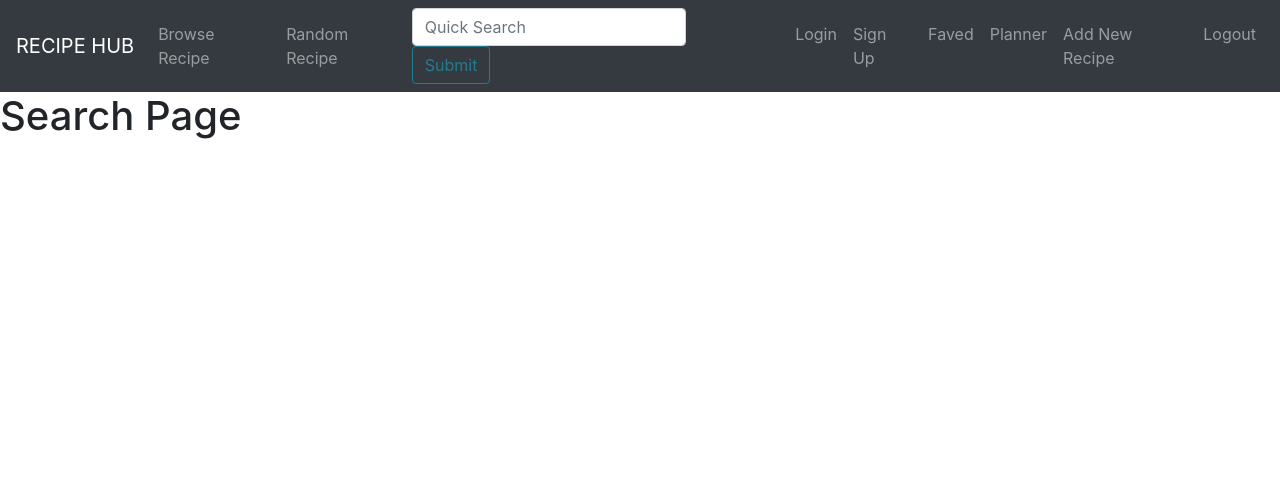
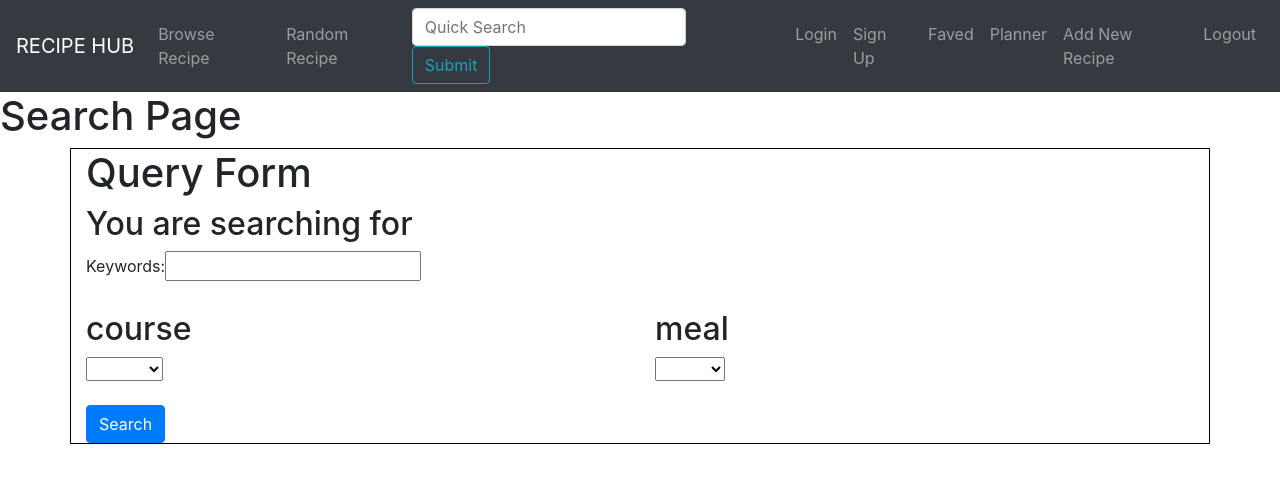
Before and after one commit to kalyak/Recipe-Hub, a React (Create React App) app in the folder client/: page /search in a window 1280 px wide. Shown: the top 482 px of the page. Built offline with nearby package versions, Linux system fonts and the light colour scheme.

Commit message:
working on search page

```diff
--- /dev/null
+++ b/client/src/components/display/QueryForm.js
@@ -0,0 +1,82 @@
+import { useState, useEffect } from "react";
+import { Container, Button, Card, Accordion, Row, Col } from "react-bootstrap";
+import { useLocation } from "react-router-dom";
+import axios from "axios";
+
+const QueryForm = () => {
+  const queryKeyword = new URLSearchParams(window.location.search).get(
+    "keyword"
+  );
+  const [formData, setFormData] = useState({ keyword: queryKeyword });
+  const [tagData, setTagData] = useState([
+    {
+      tagName: ["mains", "mains2"],
+      tagCategory: "course",
+    },
+    {
+      tagName: ["dinner", "lunch"],
+      tagCategory: "meal",
+    },
+  ]);
+
+  const handleChange = (event) => {
+    setFormData((state) => {
+      return { ...state, [event.target.name]: event.target.value };
+    });
+  };
+
+  const handleSelect = (event) => {
+    console.log(event.target.value);
+    setFormData((state) => {
+      return { ...state, [event.target.name]: event.target.value };
+    });
+  };
+
+  console.log(formData);
+
+  const displayTags = tagData.map((x) => {
+    return (
+      <Col>
+        <h2>{x.tagCategory}</h2>
+        <select
+          name={x.tagCategory}
+          onChange={(e) => {
+            handleSelect(e);
+          }}
+        >
+          <option value=""></option>
+          {x.tagName.map((y) => {
+            return (
+              <>
+                <option>{y}</option>
+              </>
+            );
+          })}
+        </select>
+      </Col>
+    );
+  });
+
+  return (
+    <Container style={{ border: "1px solid black" }}>
+      <h1>Query Form</h1>
+      <h2>You are searching for {formData.keyword}</h2>
+      <form>
+        <label>Keywords:</label>
+        <input
+          type="text"
+          name="keyword"
+          value={formData.keyword}
+          onChange={(e) => handleChange(e)}
+        />
+        <br />
+        <br />
+        <Row>{displayTags}</Row>
+        <br />
+        <Button>Search</Button>
+      </form>
+    </Container>
+  );
+};
+
+export default QueryForm;
--- a/client/src/components/pages/SearchBar.js
+++ b/client/src/components/pages/SearchBar.js
@@ -1,24 +1,32 @@
 import { useState } from "react";
 import { Form, FormControl, Button } from "react-bootstrap";
+import { Redirect } from "react-router-dom";
+
 const SearchBar = () => {
   const [keyword, setKeyword] = useState("");
+  const queryStr = `/search?keyword=${keyword}`;
 
   const handleChange = (e) => {
     setKeyword(e.target.value);
   };
 
-  //   const handleSubmit = (e) => {
-  //     e.preventDefault();
-  //   };
+  // const handleSubmit = (event) => {
+  //   event.preventDefault();
+
+  //   console.log(queryStr);
+  //   return <Redirect to={queryStr} />;
+  // };
 
   return (
     <Form
+      action={`/search`}
       inline
-      method="GET"
-      action={`/search/all/${keyword}`}
-      //   onSubmit={(e) => handleSubmit(e)}
+      // method="GET"
+      // action={`/search/all/${keyword}`}
+      // onSubmit={(e) => handleSubmit(e)}
     >
       <FormControl
+        name="keyword"
         type="text"
         placeholder="Quick Search"
         className=" mr-sm-4"
@@ -28,10 +36,10 @@ const SearchBar = () => {
       <Button
         type="submit"
         variant="outline-info"
-        disabled={keyword === "" ? true : false}
-        onClick={() => {
-          setKeyword("");
-        }}
+        // disabled={keyword === "" ? true : false}
+        // onClick={() => {
+        //   setKeyword("");
+        // }}
       >
         Submit
       </Button>
--- a/client/src/components/pages/SearchPage.js
+++ b/client/src/components/pages/SearchPage.js
@@ -1,5 +1,28 @@
-const SearchPage = () => {
-  return <h1>Search Page</h1>;
+import { useState, useEffect } from "react";
+import { useLocation } from "react-router-dom";
+import QueryForm from "../display/QueryForm";
+
+const SearchPage = (props) => {
+  // const [query, setQuery] = useState([]);
+  // let location = useLocation();
+  // let arr = [];
+  // const queryURL = location.search
+  //   .slice(1)
+  //   .split("&")
+  //   .forEach((x) => {
+  //     let i = x.indexOf("=");
+  //     let y = {};
+  //     y[x.slice(0, i)] = x.slice(i + 1);
+  //     arr.push(y);
+  //   });
+  // console.log(arr);
+
+  return (
+    <>
+      <h1>Search Page</h1>
+      <QueryForm />
+    </>
+  );
 };
 
 export default SearchPage;
--- a/client/src/components/route/SwitchRoute.js
+++ b/client/src/components/route/SwitchRoute.js
@@ -23,7 +23,7 @@ const SwitchRoute = () => {
       <Route exact path="/search">
         <SearchPage />
       </Route>
-      <Route exact path="/search/:category">
+      {/* <Route exact path="/search/:category">
         <SearchPage />
       </Route>
       <Route exact path="/search/:category/:keyword">
@@ -31,7 +31,7 @@ const SwitchRoute = () => {
       </Route>
       <Route exact path="/search/:category/:keyword/:filter">
         <SearchPage />
-      </Route>
+      </Route> */}
       <Route exact path="/random">
         <RandomRecipePage />
       </Route>
```
